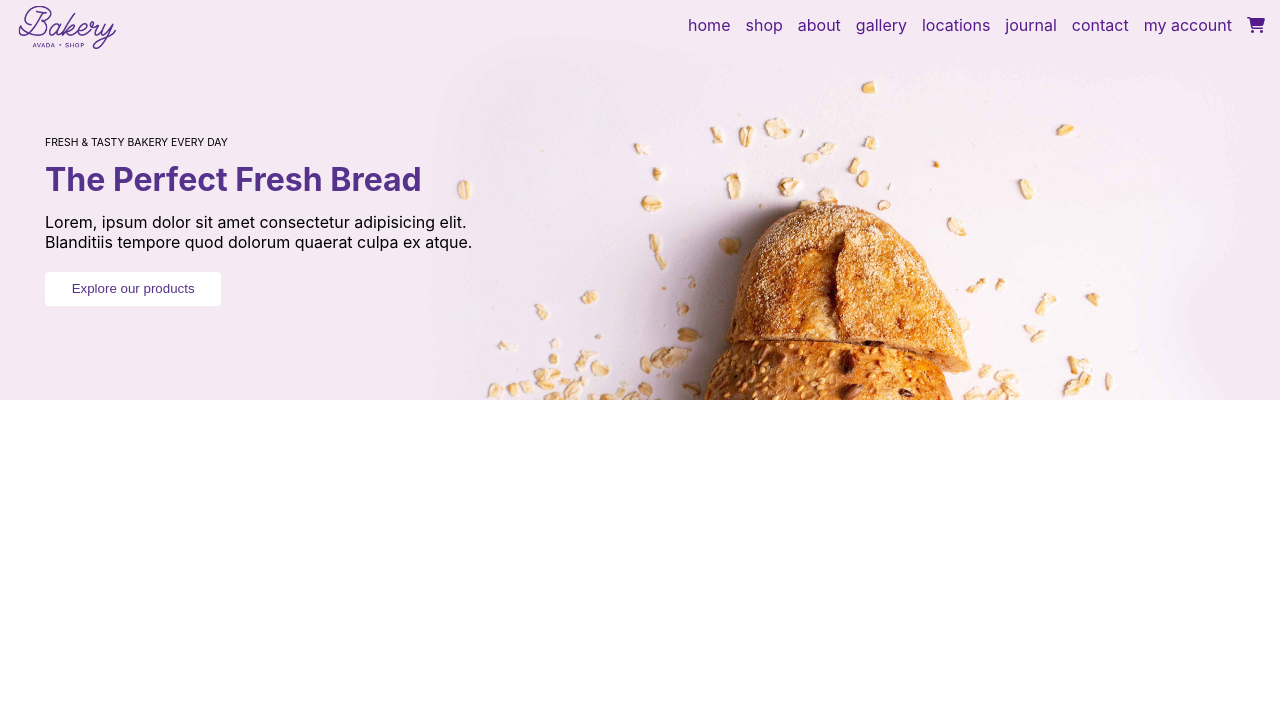
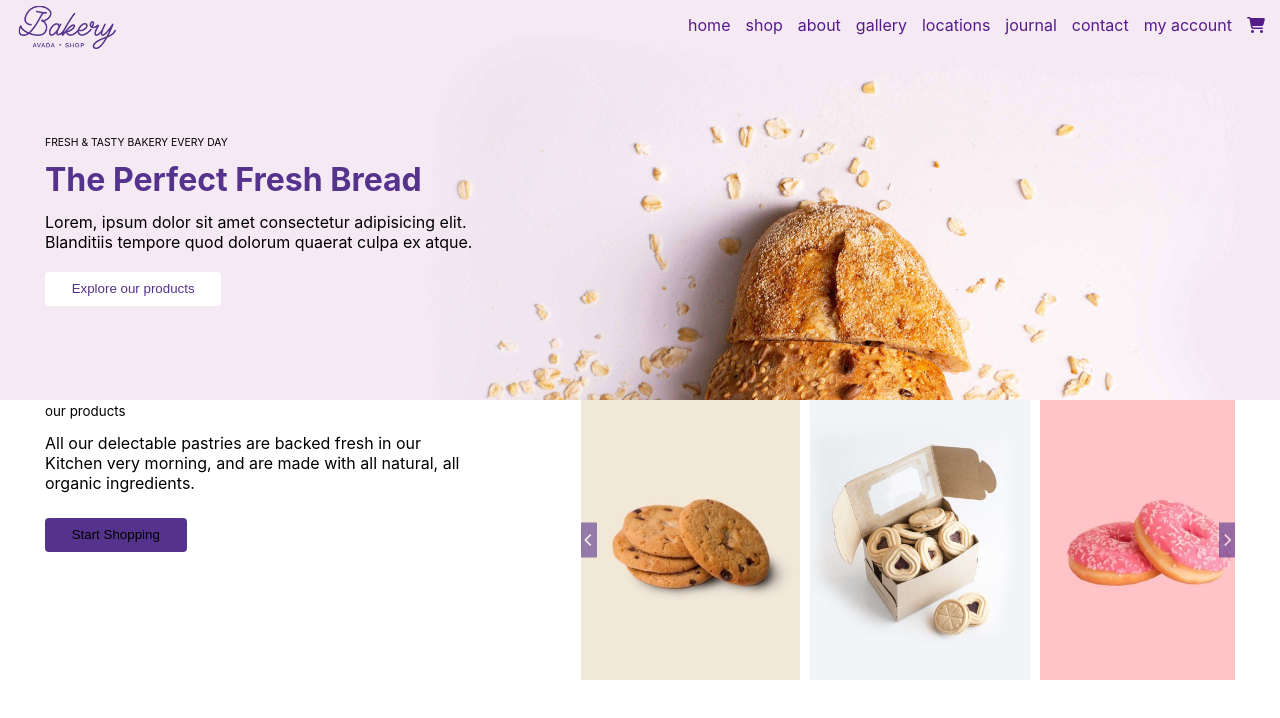
Before and after one commit to giovannitamburini/proj-html-vuejs, a Vue app: page / in a window 1280 px wide. Shown: the top 718 px of the page. Built offline with nearby package versions, Linux system fonts and the light colour scheme.

Commit message:
added main section 1 without style & function

```diff
--- a/src/App.vue
+++ b/src/App.vue
@@ -4,12 +4,85 @@
 import AppHeader from "./components/AppHeader.vue";
 // importo la sezione Main
 import AppMain from "./components/AppMain.vue";
+// importo lo store
+import { store } from "./store.js";
+
 
 export default {
   data() {
     return {
+      store,
+
       menu: [
         'home', 'shop', 'about', 'gallery', 'locations', 'journal', 'contact', 'my account'
+      ],
+
+      products: [
+        {
+          image: '/choco-chip-cookies.jpg',
+          name: 'Choco chip cookies',
+          category: 'Cookies, Pastries',
+          price: '$19.00 $39.00'
+        },
+        {
+          image: '/strawberry-jam-cookies.jpg',
+          name: 'Strawberry jam cookies',
+          category: 'Cookies, Pastries',
+          price: '$19.00 $ 39.00'
+        },
+        {
+          image: '/strawberry-donut.jpg',
+          name: 'Strawberry donut',
+          category: 'Donut, Pastries',
+          price: '$9.00 $19.00'
+        },
+        {
+          image: '/perfect-macarons.jpg',
+          name: 'Perfect macarons',
+          category: 'Macarones, Pastries',
+          price: '$14.00 $29.00'
+        },
+        {
+          image: '/blackberry-stuffed-bread.jpg',
+          name: 'Blackberry-stuffed-bread',
+          category: 'Bread, Cake',
+          price: '$9.00 $14.00'
+        },
+        {
+          image: '/cherry-cake.jpg',
+          name: 'Cherry cake',
+          category: 'Cake',
+          price: '$39.00 $59.00'
+        },
+        {
+          image: '/cookies-with-ice-cream.jpg',
+          name: 'Cookies with ice cream',
+          category: 'Cookies, Pastries',
+          price: '$24.00 $44.00'
+        },
+        {
+          image: '/glazed-pancake-with-lemon.jpg',
+          name: 'Glazed pancake with lemon',
+          category: 'Pancake, Cake',
+          price: '$9.00 $19.00'
+        },
+        {
+          image: '/home-bread.jpg',
+          name: 'Home bread',
+          category: 'Bread, Cake',
+          price: '$9.00 $19.00'
+        },
+        {
+          image: '/premium-bread.jpg',
+          name: 'Premium bread',
+          category: 'Bread',
+          price: '$4.00 $9.00'
+        },
+        {
+          image: '/small-cupcake.jpg',
+          name: 'Small cupcake',
+          category: 'Cupcake, Pastries',
+        }
       ],
 
     }
@@ -19,6 +92,10 @@ export default {
     AppHeader,
     AppMain,
   },
+
+  created() {
+    this.store.productList = this.products;
+  }
 }
 </script>
 
--- a/src/components/AppHeader.vue
+++ b/src/components/AppHeader.vue
@@ -54,6 +54,7 @@ $purple: #55328B;
         height: 100%;
         width: 40%;
         padding-top: 80px;
+        // padding condiviso da tutta la pagina ma non dalla Navbar
         padding-left: 45px;
 
         small {
--- a/src/components/AppMain.vue
+++ b/src/components/AppMain.vue
@@ -1,8 +1,30 @@
 <script>
+// importo la componente che è la prima sezione del main
+import SectionOne from "./SectionOne.vue";
+// importo lo store
+import { store } from "../store.js";
+
+
 export default {
     data() {
         return {
+            store,
+        }
+    },
 
+    components: {
+        SectionOne,
+    },
+
+    methods: {
+        scrollLeft() {
+            let leftProduct = document.querySelector('');
+            leftProduct.scrollBy(-208, 0);
+        },
+
+        scrollRight() {
+            let rightProduct = document.querySelector('');
+            rightProduct.scrollBy(208, 0);
         }
     }
 }
@@ -10,7 +32,12 @@ export default {
 
 <template>
     <div id="main">
+        <SectionOne :productsOne="store.productList"></SectionOne>
     </div>
 </template>
 
-<style lang="scss" scoped></style>
+<style lang="scss" scoped>
+#main {
+    padding: 0 45px;
+}
+</style>
--- /dev/null
+++ b/src/components/SectionOne.vue
@@ -0,0 +1,80 @@
+<script>
+
+export default {
+    data() {
+        return {
+            paragraphSectionOne: 'All our delectable pastries are backed fresh in our Kitchen very morning, and are made with all natural, all organic ingredients.',
+        }
+    },
+
+    // utilizzo le props per non importare lo store in ogni componente in cui ne ho bisogno, ma solo nel main
+    props: {
+        productsOne: Array,
+    }
+}
+</script>
+
+<template>
+    <div id="section-one">
+
+        <!-- sezione testo -->
+        <div id="text-section-one">
+            <small>our products</small>
+            <!-- prendo il testo del paragrafo dai data in modo che il template risulti più snello -->
+            <p>{{ paragraphSectionOne }}</p>
+            <!-- classe del button presente nello style.scss -->
+            <button class="btn-purple">Start Shopping</button>
+        </div>
+
+        <!-- sezione in cui scorrono le immagini -->
+        <div id="images-section-one">
+
+            <button class="btn-left"><i class="fa-solid fa-chevron-left"></i></button>
+
+
+            <img v-for="product in productsOne" :src="product.image" alt="">
+
+
+            <button class="btn-right"><i class="fa-solid fa-chevron-right"></i></button>
+        </div>
+
+    </div>
+</template>
+
+<style lang="scss" scoped>
+#section-one {
+    display: flex;
+    justify-content: space-between;
+    align-items: flex-start;
+    gap: 40px;
+    height: 280px;
+
+    #text-section-one {
+        width: 35%;
+
+        p {
+            padding: 13px 0 25px 0;
+        }
+    }
+
+    #images-section-one {
+        display: flex;
+        justify-content: space-between;
+        align-items: center;
+        flex-flow: row nowrap;
+        gap: 10px;
+        width: 55%;
+        height: 100%;
+        overflow-x: scroll;
+        scroll-behavior: smooth;
+        position: relative;
+
+        img {
+            height: 100%;
+        }
+    }
+}
+</style>
+
+
+<!-- <div id="section-one" v-for="product in productsOne"> {{ product.name }}</div> -->
--- /dev/null
+++ b/src/store.js
@@ -0,0 +1,6 @@
+import { reactive } from "vue";
+
+export const store = reactive({
+
+    productList: [],
+});
--- a/src/style.scss
+++ b/src/style.scss
@@ -19,6 +19,10 @@
   list-style-type: none;
   // tolgo le decorazioni del testo(sottolineatura e colore dei link), presente di default, in tutti i tag link
   text-decoration: none;
+}
+
+img {
+  display: block;
 }
 
 
@@ -58,3 +62,26 @@ $purple: #55328B;
   background-color: $lightpurple;
   color: $purple;
 }
+
+// button per scorrere le immagini nella prima e nella terza sezione del main
+.btn-left,
+.btn-right {
+  position: absolute;
+  top: 50%;
+  transform: translateY(-50%);
+  z-index: 1;
+  padding: 10px 4px;
+  border: none;
+  color: $lilla;
+  background-color: $purple;
+  opacity: 0.6;
+  cursor: pointer;
+}
+
+.btn-left {
+  left: 0;
+}
+
+.btn-right {
+  right: 0;
+}
```
